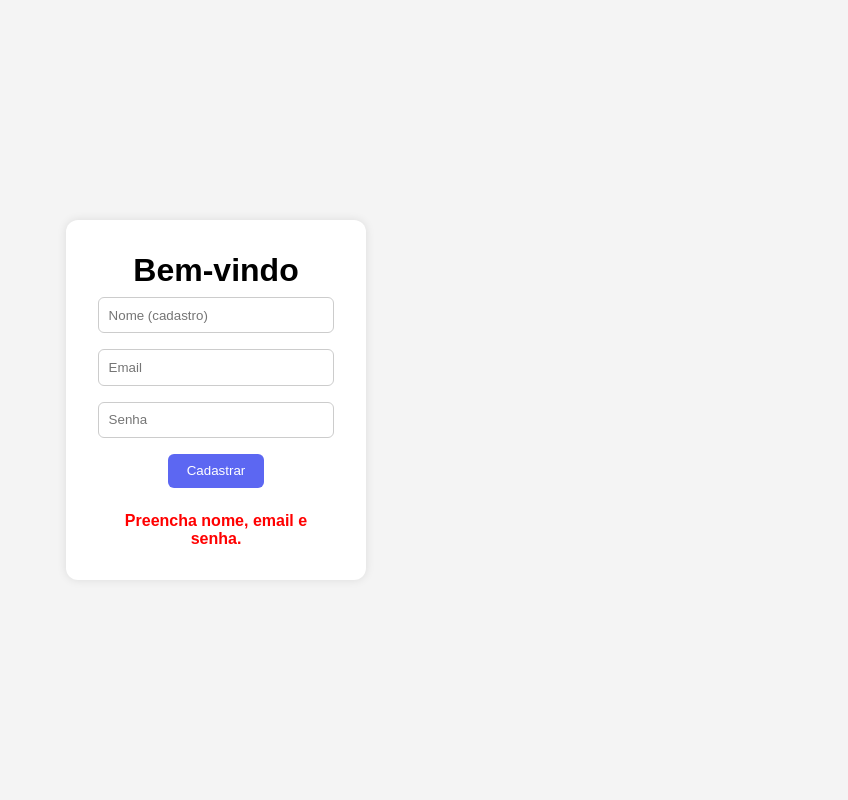
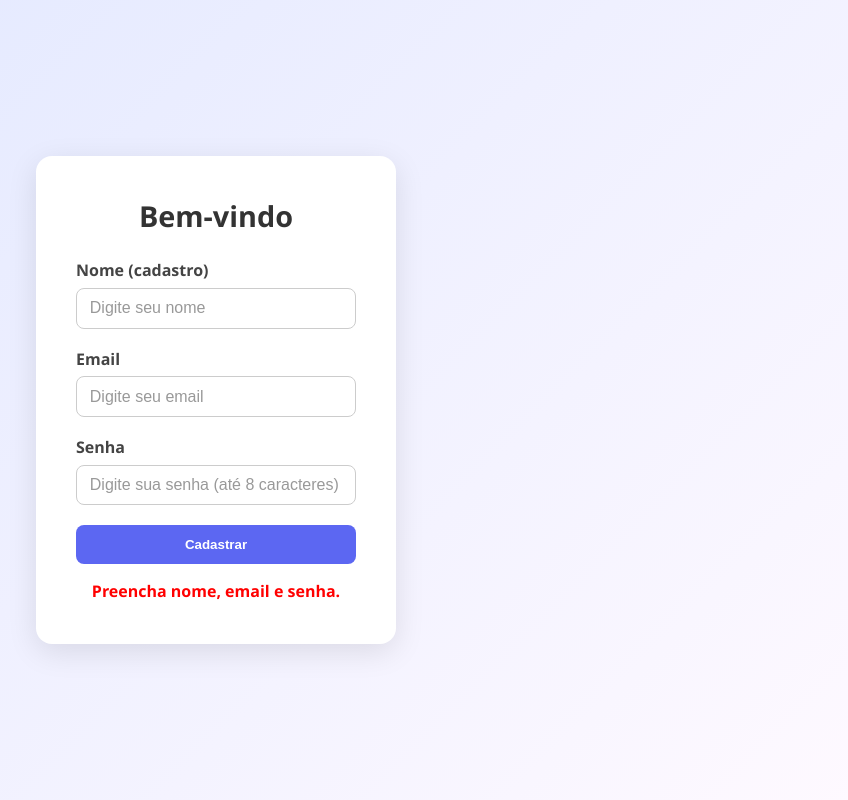
Before and after one commit to luanmancuello/login-app, a website: page public/index.html in a window 1280 px wide. Both pictures are taken after a click on the button "Cadastrar". Shown: the whole page, without its empty margins (424-1272 px from the left). Drawn offline with Linux system fonts and the light colour scheme.

Commit message:
Descrição da mudança

```diff
--- a/package.json
+++ b/package.json
@@ -1,7 +1,9 @@
 {
   "dependencies": {
+    "bcrypt": "^6.0.0",
     "body-parser": "^2.2.0",
+    "dotenv": "^16.5.0",
     "express": "^5.1.0",
-    "mongodb": "^6.16.0"
+    "mongodb": "^6.17.0"
   }
 }
--- a/public/index.html
+++ b/public/index.html
@@ -1,4 +1,3 @@
-<!-- public/index.html -->
 <!DOCTYPE html>
 <html lang="pt-BR">
 <head>
@@ -11,25 +10,36 @@
   <div class="container">
     <h1>Bem-vindo</h1>
 
-<form id="formulario" method="post">
-  <div style="position: relative;">
-    <input type="text" id="nome" name="nome" placeholder="Nome (cadastro)">
-    <span id="check-nome" class="checkmark"></span>
+    <form id="formulario" method="post" autocomplete="on">
+
+      <!-- Nome -->
+      <div class="form-group" style="position: relative;">
+        <label for="nome">Nome (cadastro)</label>
+        <input type="text" id="nome" name="nome" placeholder="Digite seu nome" required autocomplete="name" />
+        <span id="check-nome" class="checkmark" aria-hidden="true"></span>
       </div>
-  <div style="position: relative;">
-    <input type="email" id="email" name="email" placeholder="Email">
-    <span id="check-email" class="checkmark"></span>
+
+      <!-- Email -->
+      <div class="form-group" style="position: relative;">
+        <label for="email">Email</label>
+        <input type="email" id="email" name="email" placeholder="Digite seu email" required autocomplete="email" />
+        <span id="check-email" class="checkmark" aria-hidden="true"></span>
       </div>
-  <div style="position: relative;">
-    <input type="password" id="senha" name="senha" placeholder="Senha" maxlength="8">
-    <span id="check-senha" class="checkmark"></span>
+
+      <!-- Senha -->
+      <div class="form-group" style="position: relative;">
+        <label for="senha">Senha</label>
+        <input type="password" id="senha" name="senha" placeholder="Digite sua senha (até 8 caracteres)" required maxlength="8" autocomplete="current-password" />
+        <span id="check-senha" class="checkmark" aria-hidden="true"></span>
       </div>
+
+      <!-- Botão -->
       <div class="botoes">
         <button type="button" onclick="cadastrar(event)">Cadastrar</button>
       </div>
     </form>
 
-    <p id="mensagem"></p>
+    <p id="mensagem" role="alert" aria-live="polite"></p>
   </div>
 
   <script src="script.js"></script>
--- a/public/script.js
+++ b/public/script.js
@@ -1,64 +1,21 @@
-// public/script.js
+const API_URL = 'http://localhost:3000';
 
-const API_URL = 'https://login-app-bw1l.onrender.com';
+const inputs = {
+  nome: document.getElementById('nome'),
+  email: document.getElementById('email'),
+  senha: document.getElementById('senha'),
+};
+const msg = document.getElementById('mensagem');
 
-async function cadastrar(event) {
-  event.preventDefault();
-  const nome = document.getElementById('nome').value.trim();
-  const email = document.getElementById('email').value.trim();
-  const senha = document.getElementById('senha').value.trim();
-
-  if (!nome || !email || !senha) {
-    const msg = document.getElementById('mensagem');
-    msg.textContent = 'Preencha nome, email e senha.';
-    msg.style.color = 'red';
-    return;
-  }
-
-  const res = await fetch(`${API_URL}/cadastro`, {
-    method: 'POST',
-    headers: { 'Content-Type': 'application/json' },
-    body: JSON.stringify({ nome, email, senha })
-  });
-
-  const data = await res.json();
-  const msg = document.getElementById('mensagem');
-  msg.textContent = data.mensagem || data.erro;
-  msg.style.color = data.erro ? 'red' : 'green';
+function limparCampos() {
+  inputs.nome.value = '';
+  inputs.email.value = '';
+  inputs.senha.value = '';
+  msg.textContent = '';
+  atualizarCheckmarks();
 }
 
-async function logar(event) {
-  event.preventDefault();
-  const email = document.getElementById('email').value.trim();
-  const senha = document.getElementById('senha').value.trim();
-
-  if (!email || !senha) {
-    const msg = document.getElementById('mensagem');
-    msg.textContent = 'Preencha email e senha.';
-    msg.style.color = 'red';
-    return;
-  }
-
-  const res = await fetch(`${API_URL}/login`, {
-    method: 'POST',
-    headers: { 'Content-Type': 'application/json' },
-    body: JSON.stringify({ email, senha })
-  });
-
-  const data = await res.json();
-  const msg = document.getElementById('mensagem');
-  msg.textContent = data.mensagem || data.erro;
-  msg.style.color = data.erro ? 'red' : 'green';
-}
-
-window.onload = function() {
-  document.getElementById('nome').value = '';
-  document.getElementById('email').value = '';
-  document.getElementById('senha').value = '';
-  document.getElementById('mensagem').textContent = '';
-};
-
-// Validação visual dos campos
+// Validações
 function validarNome(nome) {
   return typeof nome === 'string' && nome.trim().split(' ').length >= 2;
 }
@@ -66,19 +23,105 @@ function validarEmail(email) {
   return typeof email === 'string' && /^[^\s@]+@[^\s@]+\.[^\s@]+$/.test(email.trim());
 }
 function validarSenha(senha) {
-  return typeof senha === 'string'
-    && senha.length === 8
-    && /[A-Z]/.test(senha)
-    && /[a-z]/.test(senha)
-    && /\d/.test(senha);
+  return (
+    typeof senha === 'string' &&
+    senha.length === 8 &&
+    /[A-Z]/.test(senha) &&
+    /[a-z]/.test(senha) &&
+    /\d/.test(senha)
+  );
 }
 
+// Atualiza ✔️ visualmente
 function atualizarCheckmarks() {
-  document.getElementById('check-nome').textContent = validarNome(document.getElementById('nome').value) ? '✔️' : '';
-  document.getElementById('check-email').textContent = validarEmail(document.getElementById('email').value) ? '✔️' : '';
-  document.getElementById('check-senha').textContent = validarSenha(document.getElementById('senha').value) ? '✔️' : '';
+  document.getElementById('check-nome').textContent = validarNome(inputs.nome.value) ? '✔️' : '';
+  document.getElementById('check-email').textContent = validarEmail(inputs.email.value) ? '✔️' : '';
+  document.getElementById('check-senha').textContent = validarSenha(inputs.senha.value) ? '✔️' : '';
 }
 
-document.getElementById('nome').addEventListener('input', atualizarCheckmarks);
-document.getElementById('email').addEventListener('input', atualizarCheckmarks);
-document.getElementById('senha').addEventListener('input', atualizarCheckmarks);
+// Feedback visual
+function mostrarMensagem(texto, cor = 'black') {
+  msg.textContent = texto;
+  msg.style.color = cor;
+}
+
+// Cadastrar
+async function cadastrar(event) {
+  event.preventDefault();
+  const nome = inputs.nome.value.trim();
+  const email = inputs.email.value.trim();
+  const senha = inputs.senha.value.trim();
+
+  if (!nome || !email || !senha) {
+    mostrarMensagem('Preencha nome, email e senha.', 'red');
+    return;
+  }
+
+  if (!validarNome(nome)) {
+    mostrarMensagem('Digite nome completo (ex: João Silva).', 'red');
+    return;
+  }
+
+  if (!validarEmail(email)) {
+    mostrarMensagem('Email inválido.', 'red');
+    return;
+  }
+
+  if (!validarSenha(senha)) {
+    mostrarMensagem('Senha deve ter 8 caracteres, com letra maiúscula, minúscula e número.', 'red');
+    return;
+  }
+
+  try {
+    const res = await fetch(`${API_URL}/cadastro`, {
+      method: 'POST',
+      headers: { 'Content-Type': 'application/json' },
+      body: JSON.stringify({ nome, email, senha }),
+    });
+    const data = await res.json();
+    mostrarMensagem(data.mensagem || data.erro || 'Erro inesperado.', data.erro ? 'red' : 'green');
+    if (!data.erro) limparCampos();
+  } catch (e) {
+    mostrarMensagem('Erro de conexão com o servidor.', 'red');
+  }
+}
+
+// Login
+async function logar(event) {
+  event.preventDefault();
+  const email = inputs.email.value.trim();
+  const senha = inputs.senha.value.trim();
+
+  if (!email || !senha) {
+    mostrarMensagem('Preencha email e senha.', 'red');
+    return;
+  }
+
+  if (!validarEmail(email) || !validarSenha(senha)) {
+    mostrarMensagem('Email ou senha inválidos.', 'red');
+    return;
+  }
+
+  try {
+    const res = await fetch(`${API_URL}/login`, {
+      method: 'POST',
+      headers: { 'Content-Type': 'application/json' },
+      body: JSON.stringify({ email, senha }),
+    });
+    const data = await res.json();
+    mostrarMensagem(data.mensagem || data.erro, data.erro ? 'red' : 'green');
+    if (!data.erro) limparCampos();
+  } catch (e) {
+    mostrarMensagem('Erro de conexão com o servidor.', 'red');
+  }
+}
+
+// Inicializa
+window.onload = limparCampos;
+
+// Eventos para validação ao digitar
+['input', 'blur'].forEach(evento => {
+  inputs.nome.addEventListener(evento, atualizarCheckmarks);
+  inputs.email.addEventListener(evento, atualizarCheckmarks);
+  inputs.senha.addEventListener(evento, atualizarCheckmarks);
+});
--- a/public/style.css
+++ b/public/style.css
@@ -1,51 +1,100 @@
+/* Reset básico */
 *,
 *::after,
 *::before {
-    padding: 0;
-    margin: 0;
-    box-sizing: border-box;
+  margin: 0;
+  padding: 0;
+  box-sizing: border-box;
 }
+
+/* Estilo geral do body */
 body {
-  margin: 0;
-  font-family: sans-serif;
-  background-color: #f4f4f4;
+  font-family: 'Segoe UI', Tahoma, Geneva, Verdana, sans-serif;
+  background: linear-gradient(135deg, #e0e7ff, #fef9ff);
   display: flex;
-  height: 100vh;
   justify-content: center;
   align-items: center;
+  height: 100vh;
 }
 
+/* Container do formulário */
 .container {
-  background: white;
-  padding: 2rem;
-  border-radius: 12px;
-  box-shadow: 0 0 10px rgba(0,0,0,0.1);
+  background: #ffffff;
+  padding: 2.5rem;
+  border-radius: 16px;
+  box-shadow: 0 8px 30px rgba(0, 0, 0, 0.1);
+  width: 100%;
+  max-width: 360px;
   text-align: center;
-  width: 300px;
+  transition: 0.3s ease;
 }
 
+h1 {
+  margin-bottom: 1.5rem;
+  color: #333;
+  font-size: 1.8rem;
+}
+
+/* Agrupamento de inputs */
+.form-group {
+  position: relative;
+  margin-bottom: 1.2rem;
+  text-align: left;
+}
+
+label {
+  display: block;
+  font-weight: 600;
+  margin-bottom: 0.4rem;
+  color: #444;
+}
+
+/* Inputs */
 input {
   width: 100%;
-  padding: 0.6rem;
-  margin: 0.5rem 0;
+  padding: 0.65rem 0.8rem;
   border: 1px solid #ccc;
-  border-radius: 6px;
+  border-radius: 8px;
+  font-size: 1rem;
+  transition: border-color 0.2s;
 }
 
-button {
-  padding: 0.6rem 1.2rem;
-  margin: 0.5rem;
+input:focus {
+  outline: none;
+  border-color: #5c67f2;
+}
+
+/* Placeholder */
+input::placeholder {
+  color: #999;
+  opacity: 1;
+}
+
+/* Corrige preenchimento automático do Chrome */
+input:-webkit-autofill {
+  box-shadow: 0 0 0 1000px #fff inset !important;
+  -webkit-text-fill-color: #333 !important;
+  caret-color: #333 !important;
+}
+
+/* Botões */
+.botoes button {
+  width: 100%;
+  padding: 0.75rem;
   background-color: #5c67f2;
   color: white;
+  font-weight: 600;
   border: none;
-  border-radius: 6px;
+  border-radius: 8px;
   cursor: pointer;
+  transition: background-color 0.3s;
 }
 
-button:hover {
+.botoes button:hover {
   background-color: #3f47cc;
 }
 
+/* Feedback (mensagem de erro ou sucesso) */
 #mensagem {
   margin-top: 1rem;
   font-weight: bold;
@@ -53,9 +102,10 @@ button:hover {
   min-height: 1.5em;
 }
 
+/* Ícones de validação */
 .checkmark {
   position: absolute;
-  right: 11px;      /* valor positivo para alinhar à direita do input */
+  right: 12px;
   top: 50%;
   transform: translateY(-50%);
   font-size: 1.2em;
```
Also changed, not shown: server.js (+69 -42 lines), 1 other file. Lines whose indentation alone changed are shown as unchanged.
